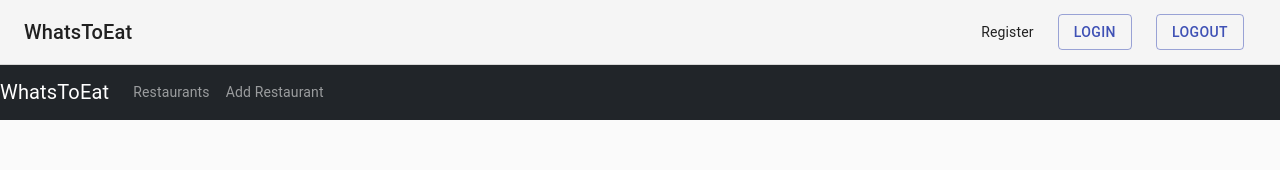
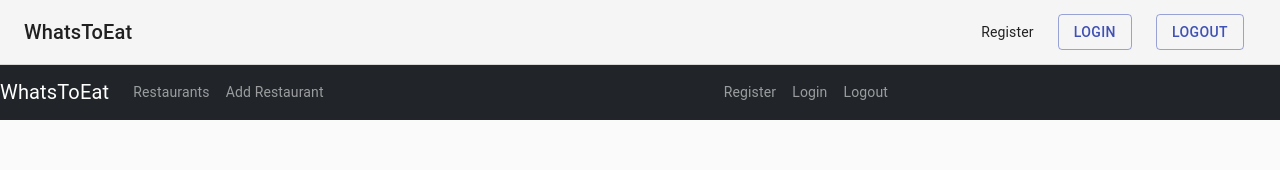
Before and after one commit to jenniferlim07/whats_to_eat_react, a React (Create React App) app: page / in a window 1280 px wide. Shown: the top 170 px of the page. Built offline with nearby package versions, Linux system fonts and the light colour scheme; no server answers; what react-geocode would draw is missing.

Commit message:
user id is save with any post requests and get requests only returns data by that user

```diff
--- a/src/App.js
+++ b/src/App.js
@@ -21,8 +21,9 @@ class App extends Component {
     return (
       <div>
         <Header />
-        <nav className="navbar navbar-expand navbar-dark bg-dark">
-          <a href="/" className="navbar-brand">
+        <nav className="navbar navbar-expand-md navbar-dark bg-dark justify-content-between">
+        <div class="navbar-collapse collapse dual-collapse2">
+          <a href="/login" className="navbar-brand">
             WhatsToEat
           </a>
           <div className="navbar-nav mr-auto">
@@ -37,6 +38,26 @@ class App extends Component {
               </Link>
             </li>
           </div>
+              </div>
+          <div class="navbar-collapse collapse dual-collapse2">
+          <div className="navbar-nav ml-auto">
+            <li className="nav-item">
+              <Link to={"/register"} className="nav-link">
+                Register
+              </Link>
+            </li>
+            <li className="nav-item">
+              <Link to={"/login"} className="nav-link">
+                Login
+              </Link>
+            </li>
+            <li className="nav-item">
+              <Link to={"/logout"} className="nav-link">
+                Logout
+              </Link>
+            </li>
+          </div>
+        </div>
         </nav>
 
         <div className="container mt-3">
@@ -48,7 +69,6 @@ class App extends Component {
             <Route exact path="/restaurants" component={RestaurantList} />
             {/* <Route exact path="/add" component={AddRestaurant} /> */}
             <Route path="/restaurants/:id" component={Restaurant} />
-            {/* <Route exact path="/" component={Maps} /> */}
             <div className="main-wrapper">
             {/* <Route exact path="/" component={MyGoogleMap} /> */}
               <Route exact path="/add" component={MyGoogleMap} />
--- a/src/components/MyGoogleMap.js
+++ b/src/components/MyGoogleMap.js
@@ -31,6 +31,7 @@ class MyGoogleMap extends Component {
         mapInstance: null,
         mapApi: null,
         geoCoder: null,
+        user: localStorage.getItem('id'),
         places: [],
         restaurant_name: '',
         website: '',
@@ -57,6 +58,7 @@ class MyGoogleMap extends Component {
 
     saveRestaurant() {
         const data = {
+            user: this.state.user,
             name: this.state.restaurant_name,
             website: this.state.website,
             address: this.state.address,
@@ -77,6 +79,7 @@ class MyGoogleMap extends Component {
                     website: response.data.website,
                     address: response.data.address,
                     city: response.data.city,
+                    user: this.state.user,
 
                     submitted: true
 
@@ -92,6 +95,7 @@ class MyGoogleMap extends Component {
     newRestaurant() {
         this.setState({
             id: null,
+            user: this.state.user,
             name: "",
             website: "",
             address: "",
--- a/src/components/add-restaurant.component.js
+++ b/src/components/add-restaurant.component.js
@@ -15,7 +15,7 @@ export default class AddRestaurant extends Component {
         this.newRestaurant = this.newRestaurant.bind(this)
 
         this.state = {
-            id: null,
+            user: localStorage.getItem('id'),
             name: "",
             website: "",
             address: "",
@@ -58,6 +58,7 @@ export default class AddRestaurant extends Component {
 
     saveRestaurant() {
         const data = {
+            user: localStorage.getItem('id'),
             name: this.state.name,
             website: this.state.website,
             address: this.state.address,
@@ -68,12 +69,12 @@ export default class AddRestaurant extends Component {
         // );
 
         // const auto = this.autoComplete.getPlace()
-        // console.log("potato ", auto)
+        console.log("@@@@@@ ", this.state.user)
 
         RestaurantDataService.create(data)
             .then(response => {
                 this.setState({
-                    id: response.data.id,
+                    user: localStorage.getItem('id'),
                     name: response.data.name,
                     website: response.data.website,
                     address: response.data.address,
@@ -81,7 +82,7 @@ export default class AddRestaurant extends Component {
 
                     submitted: true
                 });
-                console.log(response.data);
+                console.log("response ", response.data);
             })
             .catch(e => {
                 console.log(e);
@@ -90,7 +91,7 @@ export default class AddRestaurant extends Component {
 
     newRestaurant() {
         this.setState({
-            id: null,
+            user: localStorage.getItem('id'),
             name: "",
             website: "",
             address: "",
--- a/src/components/header.js
+++ b/src/components/header.js
@@ -46,6 +46,7 @@ function Header() {
 						>
 							WhatsToEat
 						</Link>
+
 					</Typography>
 					<nav>
 						<Link
--- a/src/components/login.js
+++ b/src/components/login.js
@@ -43,6 +43,12 @@ export default function SignIn() {
 
 	const [formData, updateFormData] = useState(initialFormData);
 
+	// function getCurrentUser(id) {
+	// 	const user = id;
+	// 	console.log("*** USER ", user);
+	// 	return user;
+	// }
+
 	const handleChange = (e) => {
 		updateFormData({
 			...formData,
@@ -52,7 +58,7 @@ export default function SignIn() {
 
 	const handleSubmit = (e) => {
 		e.preventDefault();
-		console.log(formData);
+		// console.log(formData);
 
 		axiosInstance
 			.post(`/api/token/`, {
@@ -62,11 +68,15 @@ export default function SignIn() {
 			.then((res) => {
 				localStorage.setItem('access_token', res.data.access);
 				localStorage.setItem('refresh_token', res.data.refresh);
+				localStorage.setItem('id', res.data.id);
+				localStorage.setItem('user_name', res.data.user_name);
 				axiosInstance.defaults.headers['Authorization'] =
 					'JWT ' + localStorage.getItem('access_token');
 				history.push('/');
-				//console.log(res);
-				//console.log(res.data);
+				// console.log(res);
+				console.log(res.data);
+				// console.log(res.data.id)
+				// getCurrentUser(res.data.id)
 			});
 	};
 
--- a/src/components/restaurant-list.component.js
+++ b/src/components/restaurant-list.component.js
@@ -17,6 +17,7 @@ export default class RestaurantList extends Component {
         // this.handleSubmit = this.handleSubmit.bind(this);
 
         this.state = {
+            id: localStorage.getItem('id'),
             restaurants: [],
             currentRestaurant: null,
             currentIndex: -1,
@@ -39,6 +40,7 @@ export default class RestaurantList extends Component {
     }
 
     retrieveRestaurants() {
+        // console.log("*&*&*&*&* ", this.state.id)
         RestaurantDataService.getAll()
             .then(response => {
                 this.setState({
--- a/src/services/restaurant.service.js
+++ b/src/services/restaurant.service.js
@@ -1,4 +1,4 @@
-import http from "../http-common";
+// import http from "../http-common";
 import axiosInstance from '../axios';
 
 class RestaurantDataService {
```
